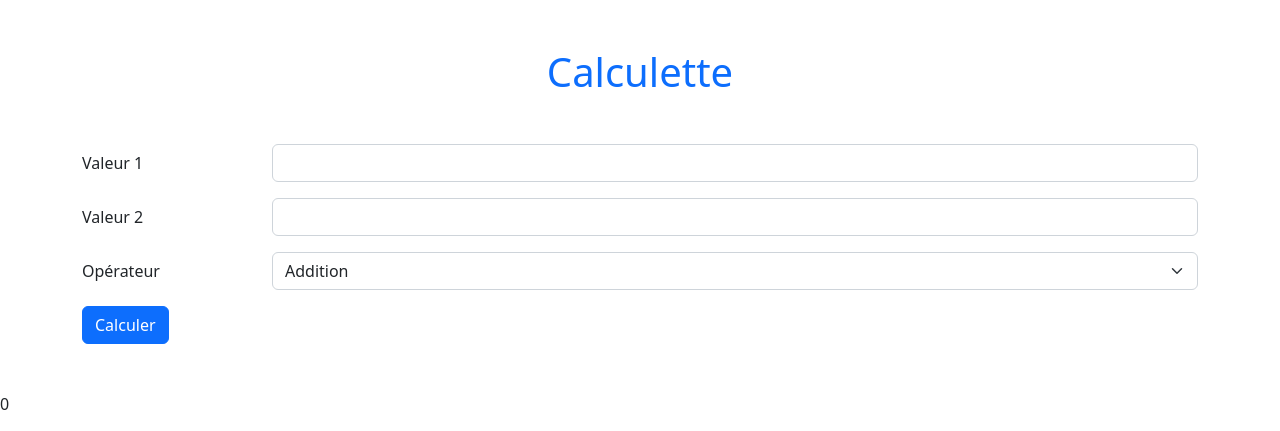
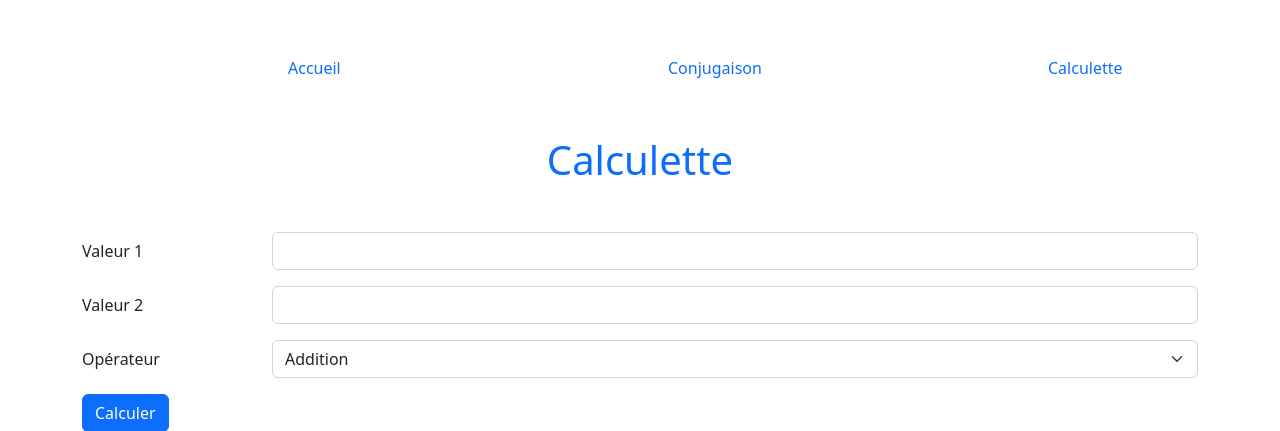
Before and after one commit to thAlexis/TP2_PHP, a PHP site: page /Correction/calculette.php in a window 1280 px wide. Shown: the top 431 px of the page. Run offline with PHP 8.4, Linux system fonts and the light colour scheme; some libraries are stand-ins or nearby versions.

Commit message:
Ajout menu à la correction

```diff
--- /dev/null
+++ b/Correction/_menu.php
@@ -0,0 +1,13 @@
+<nav class="container my-5">
+  <ul class="nav row">
+    <li class="nav-item offset-2 col-2">
+      <a class="nav-link" href="index.php">Accueil</a>
+    </li>
+    <li class="nav-item offset-2 col-2">
+      <a class="nav-link" href="conjugaison.php">Conjugaison</a>
+    </li>
+    <li class="nav-item offset-2 col-2">
+      <a class="nav-link" href="calculette.php">Calculette</a>
+    </li>
+  </ul>
+</nav>
--- a/Correction/calculette.php
+++ b/Correction/calculette.php
@@ -24,6 +24,7 @@ if ($_SERVER["REQUEST_METHOD"] == "POST") {
 </head>
 
 <body>
+  <?php include "./_menu.php" ?>
   <h1 class="text-primary text-center my-5">Calculette</h1>
   <form action="./calculette.php" method="post" class="container my-5">
     <div class="mb-3 row">
--- a/Correction/conjugaison.php
+++ b/Correction/conjugaison.php
@@ -21,6 +21,7 @@ if ($_SERVER["REQUEST_METHOD"] == "POST") {
 </head>
 
 <body>
+  <?php include "./_menu.php" ?>
   <h1 class="text-primary text-center my-5">Conjugaison des verbes réguliers du premier groupe</h1>
   <form action="./conjugaison.php" method="post" class="container my-5">
     <div class="mb-3 row">
```
